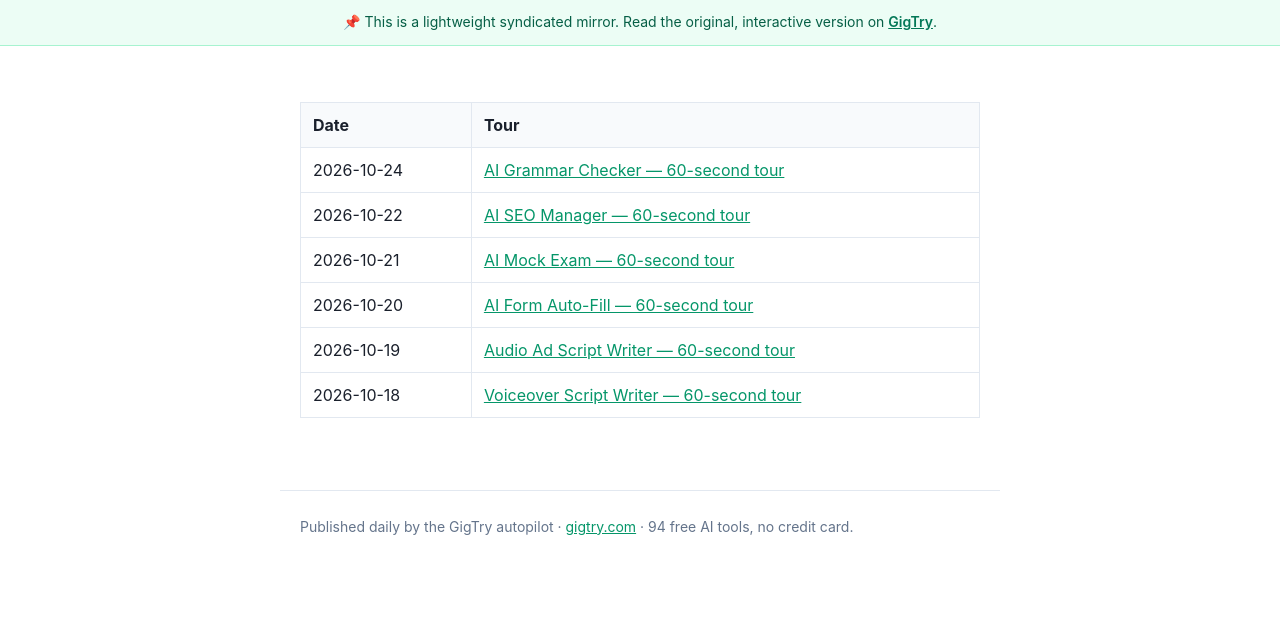
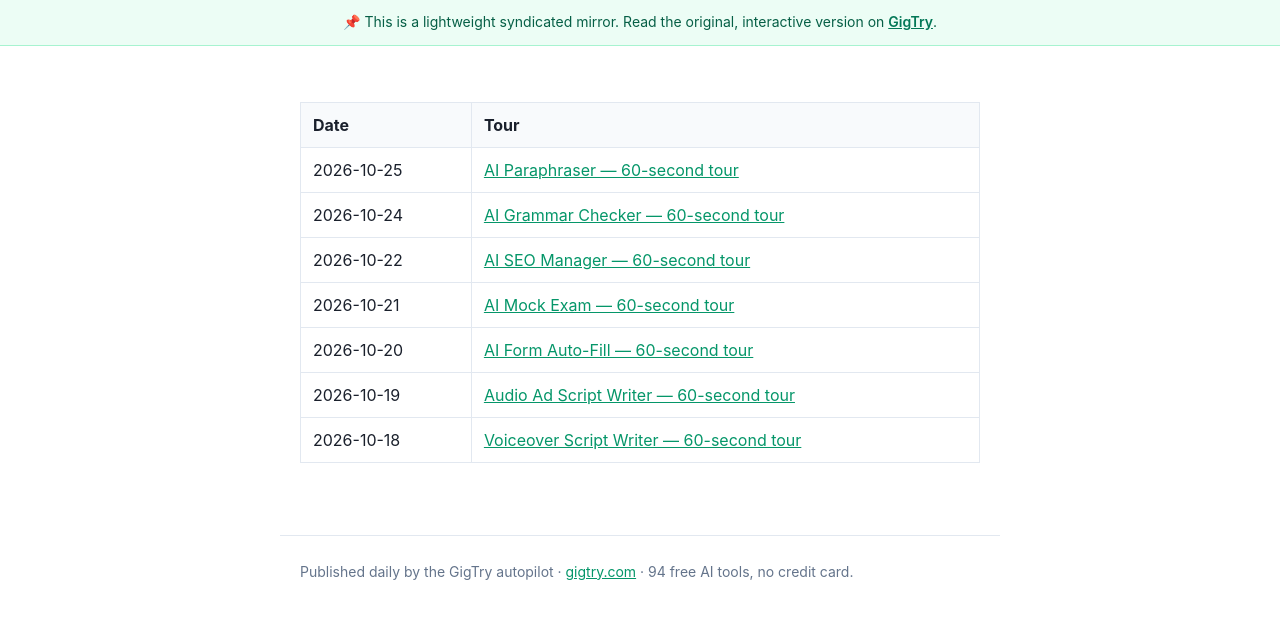
Before and after one commit to gigtryinfo-dev/gigtry-public, a Jekyll site: the page built from posts/daily/index.md, in a window 1280 px wide. Shown: the top 619 px of the page. Built offline with Jekyll 4.4.1, drawn with Linux system fonts in a browser that asks for light colours.

Commit message:
daily index: 2026-10-25

```diff
--- a/posts/daily/index.md
+++ b/posts/daily/index.md
@@ -7,6 +7,7 @@ mirror: gigtry-public
 
 | Date | Tour |
 |------|------|
+| 2026-10-25 | [AI Paraphraser — 60-second tour](https://gigtryinfo-dev.github.io/gigtry-public/posts/daily/2026-10-25-paraphraser.html) |
 | 2026-10-24 | [AI Grammar Checker — 60-second tour](https://gigtryinfo-dev.github.io/gigtry-public/posts/daily/2026-10-24-grammar-checker.html) |
 | 2026-10-22 | [AI SEO Manager — 60-second tour](https://gigtryinfo-dev.github.io/gigtry-public/posts/daily/2026-10-22-ai-seo-manager.html) |
 | 2026-10-21 | [AI Mock Exam — 60-second tour](https://gigtryinfo-dev.github.io/gigtry-public/posts/daily/2026-10-21-ai-mock-exam.html) |
```
